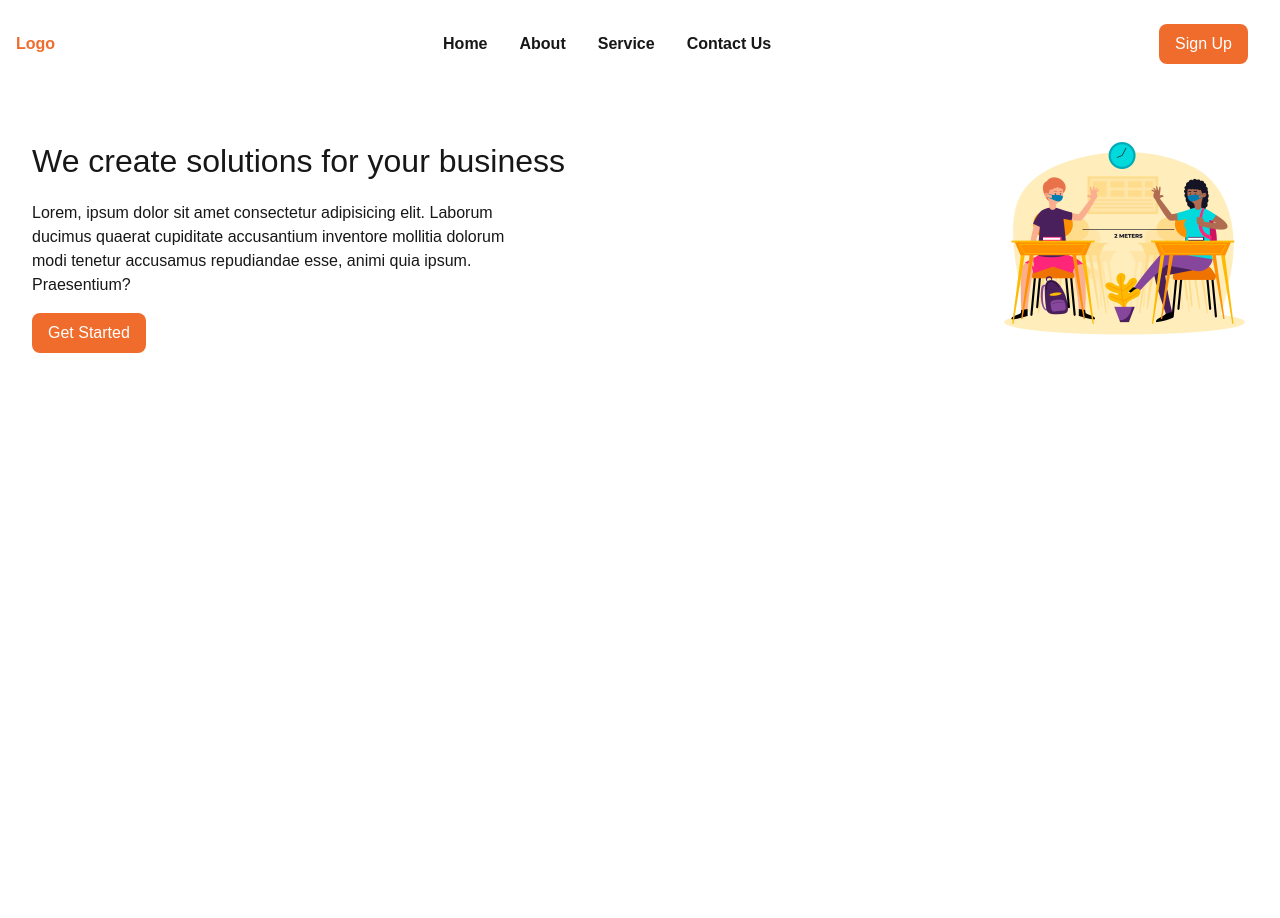
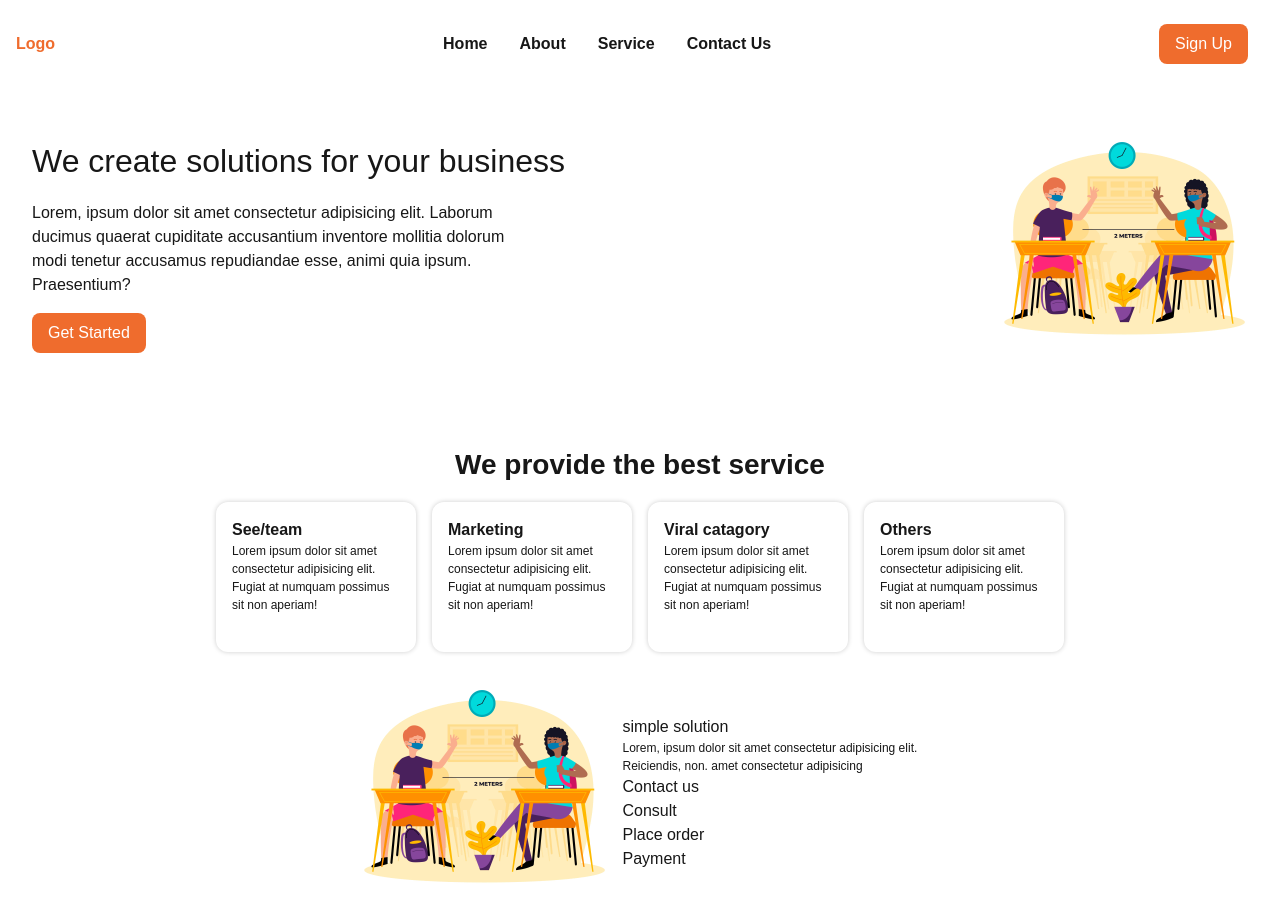
Before and after one commit to Eliyasf/landing, a Next.js app: page / in a window 1280 px wide. Before the commit the page ends 800 px from the top, so only its background shows below. Built offline with nearby package versions, Linux system fonts and the light colour scheme.

Commit message:
service and solution section

```diff
--- /dev/null
+++ b/app/components/cards.tsx
@@ -0,0 +1,19 @@
+
+type ServiceCardProps = {
+  title: string;
+  description: string;
+};
+
+function Service_card({title,description}:ServiceCardProps){
+    return(
+        <>
+        <div className="w-[200px] h-[150px] p-4 shadow-[0_0_5px_rgb(0,0,0,0.2)] rounded-[12px]">
+        <h3 className="font-bold">{title}</h3>
+        <p className="text-[12px]">{description}</p>
+        </div>
+        </>
+    );
+}
+
+
+export {Service_card};
--- a/app/page.tsx
+++ b/app/page.tsx
@@ -1,6 +1,8 @@
 import Image from "next/image";
 import Navigation from "./components/navigation";
 import Hero from "./section/hero_section";
+import Service from "./section/service_section";
+import Solution from "./section/solution_section";
 export default function Home() {
   return (
   <>
@@ -9,6 +11,10 @@ export default function Home() {
 <Navigation/>
 <Hero/>
   </header>
+  <main>
+    <Service />
+    <Solution/>
+  </main>
 
   </>
 
--- /dev/null
+++ b/app/section/service_section.tsx
@@ -0,0 +1,30 @@
+import { Service_card } from "../components/cards";
+
+export default function Service(){
+    return(
+        <section className="mt-[42px]">
+        <h1 className="text-center font-bold text-[28px]">We provide the best service</h1>
+        <div className="flex justify-center item-center gap-[16px] p-4">
+           <Service_card title="See/team" description="Lorem ipsum dolor sit
+ amet consectetur adipisicing
+elit. Fugiat at numquam
+possimus sit non aperiam! "/>
+
+<Service_card title="Marketing" description="Lorem ipsum dolor sit
+ amet consectetur adipisicing
+elit. Fugiat at numquam
+possimus sit non aperiam! "/>
+
+<Service_card title="Viral catagory" description="Lorem ipsum dolor sit
+ amet consectetur adipisicing
+elit. Fugiat at numquam
+possimus sit non aperiam! "/>
+
+<Service_card title="Others" description="Lorem ipsum dolor sit
+ amet consectetur adipisicing
+elit. Fugiat at numquam
+possimus sit non aperiam! "/>
+        </div>
+        </section>
+    );
+}
--- /dev/null
+++ b/app/section/solution_section.tsx
@@ -0,0 +1,23 @@
+import Image from "next/image";
+
+export default function Solution(){
+    return(
+        <section className="flex gap-[15px] justify-center items-center">
+            <Image src="/images/hero.jpg" alt="solution section image" width={250} height={250}/>
+            <div>
+
+                <h2>simple solution</h2>
+                <p className="w-[300px] text-[12px]">Lorem, ipsum dolor sit
+                     amet consectetur adipisicing
+                      elit. Reiciendis, non.
+                      amet consectetur adipisicing</p>
+                      <ol>
+                        <li>Contact us</li>
+                        <li>Consult</li>
+                        <li>Place order</li>
+                        <li>Payment</li>
+                      </ol>
+            </div>
+        </section>
+    );
+}
```
